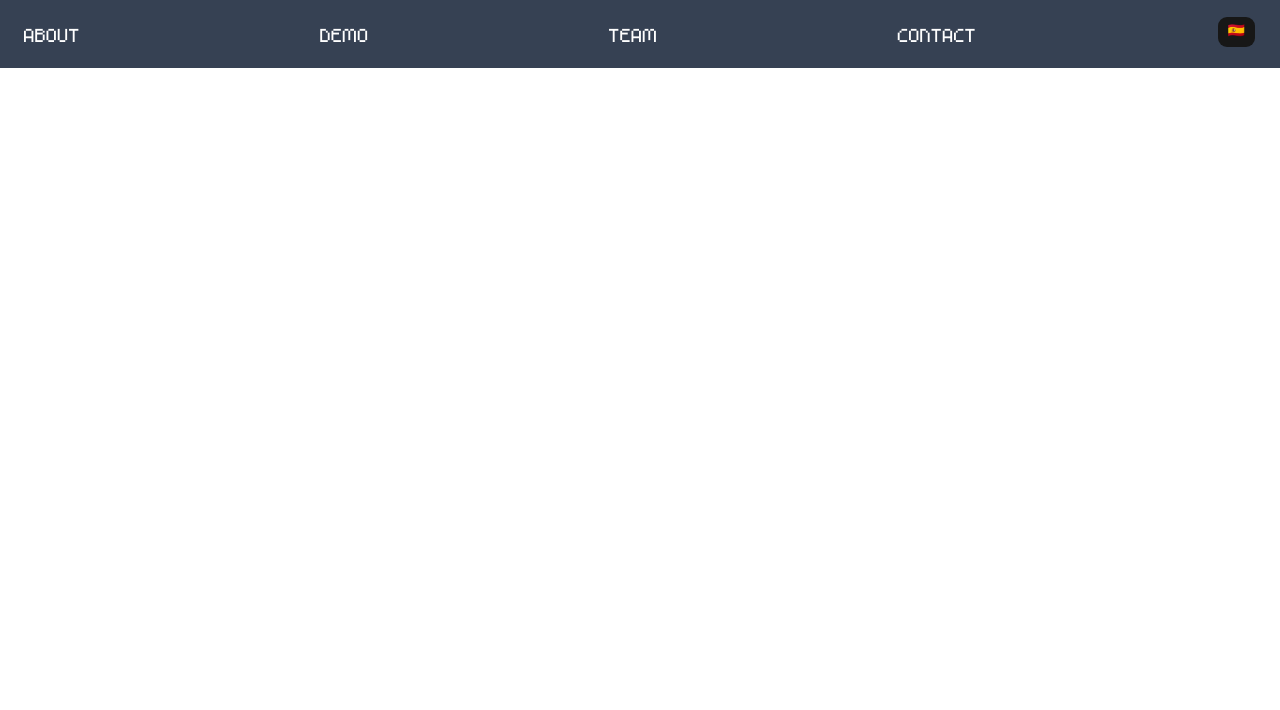
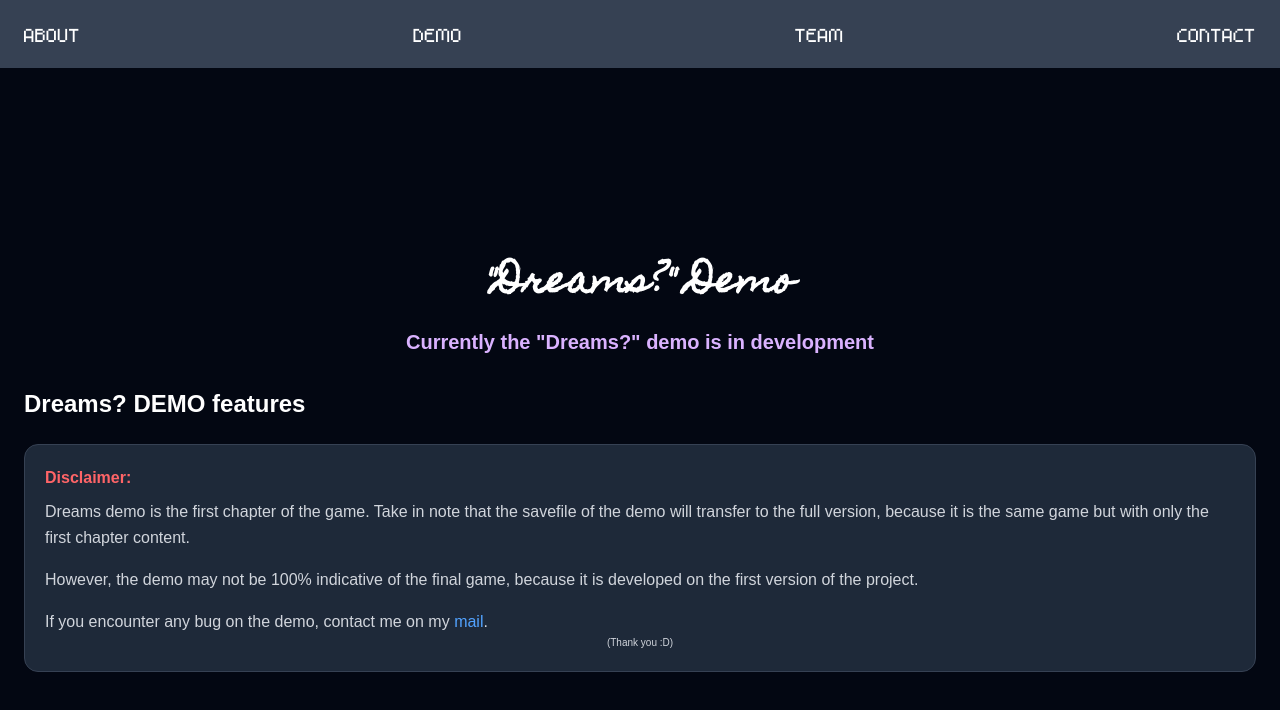
Before and after one commit to Alek0MC2009/dreams-web, a React (Vite) app: page /demo-download in a window 1280 px wide. Shown: the top 710 px of the page. Built offline with nearby package versions, Linux system fonts and the light colour scheme.

Commit message:
Removed i18n and sorted the components, added the demo page

```diff
--- /dev/null
+++ b/shit.html
@@ -0,0 +1,224 @@
+<!doctype html>
+<html lang="es">
+  <head>
+    <meta charset="UTF-8" />
+    <meta name="viewport" content="width=device-width, initial-scale=1.0" />
+
+    <title>Alek0MC2009 Stats</title>
+
+    <style>
+      * {
+        box-sizing: border-box;
+      }
+
+      body {
+        margin: 0;
+        padding: 30px;
+        background: #0f172a;
+        color: white;
+        font-family: system-ui;
+      }
+
+      .profile {
+        display: flex;
+        gap: 25px;
+        align-items: center;
+        background: #1e293b;
+        padding: 25px;
+        border-radius: 20px;
+      }
+
+      .avatar {
+        width: 120px;
+        height: 120px;
+        border-radius: 50%;
+      }
+
+      .stats {
+        display: flex;
+        gap: 15px;
+        margin-top: 20px;
+      }
+
+      .stat {
+        background: #334155;
+        padding: 15px;
+        border-radius: 12px;
+      }
+
+      #repos {
+        margin-top: 40px;
+
+        display: grid;
+        grid-template-columns: repeat(auto-fit, minmax(300px, 1fr));
+
+        gap: 20px;
+      }
+
+      .card {
+        background: #1e293b;
+        padding: 20px;
+        border-radius: 15px;
+
+        transition: 0.2s;
+      }
+
+      .card:hover {
+        transform: translateY(-5px);
+      }
+
+      .lang {
+        color: #38bdf8;
+      }
+
+      .badge {
+        background: #7c3aed;
+        padding: 5px 10px;
+        border-radius: 20px;
+      }
+
+      a {
+        color: #60a5fa;
+        text-decoration: none;
+      }
+    </style>
+  </head>
+
+  <body>
+    <div id="profile">Cargando perfil...</div>
+
+    <h1>📦 Repositorios</h1>
+
+    <div id="repos"></div>
+
+    <script>
+      const username = 'Alek0MC2009'
+
+      const profile = document.getElementById('profile')
+      const reposDiv = document.getElementById('repos')
+
+      async function loadGithub() {
+        const userRes = await fetch(`https://api.github.com/users/${username}`)
+
+        const user = await userRes.json()
+
+        profile.innerHTML = `
+
+<img class="avatar" src="${user.avatar_url}">
+
+
+<div>
+
+<h1>
+${user.name ?? user.login}
+</h1>
+
+
+<p>
+${user.bio ?? 'Sin bio'}
+</p>
+
+
+<div class="stats">
+
+
+<div class="stat">
+📦 Repos
+<br>
+<b>${user.public_repos}</b>
+</div>
+
+
+<div class="stat">
+👥 Followers
+<br>
+<b>${user.followers}</b>
+</div>
+
+
+<div class="stat">
+⭐ Stars
+<br>
+<b id="stars">
+0
+</b>
+</div>
+
+
+</div>
+
+
+</div>
+
+`
+
+        const reposRes = await fetch(
+          `https://api.github.com/users/${username}/repos?per_page=100&sort=updated`,
+        )
+
+        const repos = await reposRes.json()
+
+        let totalStars = 0
+
+        reposDiv.innerHTML = ''
+
+        repos.forEach((repo) => {
+          totalStars += repo.stargazers_count
+
+          const card = document.createElement('div')
+
+          card.className = 'card'
+
+          card.innerHTML = `
+
+
+<h2>
+${repo.name}
+</h2>
+
+
+<p>
+${repo.description ?? 'Sin descripción'}
+</p>
+
+
+
+<p class="lang">
+
+${repo.language ?? 'Sin lenguaje'}
+
+</p>
+
+
+
+<p>
+
+⭐ ${repo.stargazers_count}
+
+&nbsp;
+
+🍴 ${repo.forks_count}
+
+</p>
+
+
+
+<a href="${repo.html_url}" target="_blank">
+
+Ver repo →
+
+</a>
+
+
+`
+
+          reposDiv.appendChild(card)
+        })
+
+        document.getElementById('stars').textContent = totalStars
+      }
+
+      loadGithub()
+    </script>
+  </body>
+</html>
--- a/src/App.jsx
+++ b/src/App.jsx
@@ -1,11 +1,13 @@
 import React from 'react'
-import LandingPage from './components/common/landing-page'
-import { Routes, Route } from 'react-router-dom'
+import LandingPage from './components/pages/landing-page'
+import { Routes, Route, Navigate } from 'react-router-dom'
+import { DemoPage } from './components/pages/demo-page'
 function App() {
   return (
     <Routes>
-
-      <Route path="/" element={<LandingPage />}/>
+      <Route path="/" element={<Navigate to="/home" replace />} />
+      <Route path="/home" element={<LandingPage />} />
+      <Route path="/demo-download" element={<DemoPage />} />
     </Routes>
   )
 }
--- /dev/null
+++ b/src/components/pages/demo-page.jsx
@@ -0,0 +1,56 @@
+export function DemoPage() {
+  return (
+    <main className="min-h-screen bg-gray-950 text-white flex justify-center items-center px-6">
+      <section className="">
+        <div className="">
+          <h1 className="text-4xl font-bold mb-6 text-center font-title">
+            "Dreams?" Demo
+          </h1>
+          <p className="text-xl text-purple-300 text-center mb-8 font-bold">
+            Currently the "Dreams?" demo is in development
+          </p>
+        </div>
+
+        <div className="space-y-6 text-gray-300 leading-relaxed">
+          <h2 className="text-2xl font-semibold text-white">
+            Dreams? DEMO features
+          </h2>
+
+          <div className="bg-gray-800 rounded-xl p-5 border border-gray-700">
+            <h3 className="font-bold text-red-400 mb-2">Disclaimer:</h3>
+
+            <p>
+              Dreams demo is the first chapter of the game. Take in note that
+              the savefile of the demo will transfer to the full version,
+              because it is the same game but with only the first chapter
+              content.
+            </p>
+
+            <p className="mt-4">
+              However, the demo may not be 100% indicative of the final game,
+              because it is developed on the first version of the project.
+            </p>
+
+            <p className="mt-4">
+              If you encounter any bug on the demo, contact me on my{' '}
+              <a
+                className="
+                  text-blue-400
+                  hover:text-blue-300
+                  hover:underline
+                  underline-offset-4
+                  transition
+                "
+                href="mailto:alejandrobravolingyte@gmail.com"
+              >
+                mail
+              </a>
+              .<br />
+              <p className="text-[10px] text-center">(Thank you :D)</p>
+            </p>
+          </div>
+        </div>
+      </section>
+    </main>
+  )
+}
--- /dev/null
+++ b/src/components/ui/card.jsx
@@ -0,0 +1,99 @@
+import * as React from 'react'
+
+import { cn } from '@/lib/utils'
+
+function Card({ className, size = 'default', ...props }) {
+  return (
+    <div
+      data-slot="card"
+      data-size={size}
+      className={cn(
+        'group/card flex flex-col gap-(--card-spacing) overflow-hidden rounded-xl bg-card py-(--card-spacing) text-sm text-card-foreground ring-1 ring-foreground/10 [--card-spacing:--spacing(4)] has-data-[slot=card-footer]:pb-0 has-[>img:first-child]:pt-0 data-[size=sm]:[--card-spacing:--spacing(3)] data-[size=sm]:has-data-[slot=card-footer]:pb-0 *:[img:first-child]:rounded-t-xl *:[img:last-child]:rounded-b-xl',
+        className,
+      )}
+      {...props}
+    />
+  )
+}
+
+function CardHeader({ className, ...props }) {
+  return (
+    <div
+      data-slot="card-header"
+      className={cn(
+        'group/card-header @container/card-header grid auto-rows-min items-start gap-1 rounded-t-xl px-(--card-spacing) has-data-[slot=card-action]:grid-cols-[1fr_auto] has-data-[slot=card-description]:grid-rows-[auto_auto] [.border-b]:pb-(--card-spacing)',
+        className,
+      )}
+      {...props}
+    />
+  )
+}
+
+function CardTitle({ className, ...props }) {
+  return (
+    <div
+      data-slot="card-title"
+      className={cn(
+        'font-heading text-base leading-snug font-medium group-data-[size=sm]/card:text-sm',
+        className,
+      )}
+      {...props}
+    />
+  )
+}
+
+function CardDescription({ className, ...props }) {
+  return (
+    <div
+      data-slot="card-description"
+      className={cn('text-sm text-muted-foreground', className)}
+      {...props}
+    />
+  )
+}
+
+function CardAction({ className, ...props }) {
+  return (
+    <div
+      data-slot="card-action"
+      className={cn(
+        'col-start-2 row-span-2 row-start-1 self-start justify-self-end',
+        className,
+      )}
+      {...props}
+    />
+  )
+}
+
+function CardContent({ className, ...props }) {
+  return (
+    <div
+      data-slot="card-content"
+      className={cn('px-(--card-spacing)', className)}
+      {...props}
+    />
+  )
+}
+
+function CardFooter({ className, ...props }) {
+  return (
+    <div
+      data-slot="card-footer"
+      className={cn(
+        'flex items-center rounded-b-xl border-t bg-muted/50 p-(--card-spacing)',
+        className,
+      )}
+      {...props}
+    />
+  )
+}
+
+export {
+  Card,
+  CardHeader,
+  CardFooter,
+  CardTitle,
+  CardAction,
+  CardDescription,
+  CardContent,
+}
--- a/src/components/ui/header.jsx
+++ b/src/components/ui/header.jsx
@@ -1,28 +1,39 @@
-import { useState } from 'react'
-import { Button } from './button'
-import { englishTexts, spanishTexts, getCurrentLang } from '@/data/texts'
+//import { useState } from 'react'
+// import { Button } from './button'
+// import { englishTexts, spanishTexts, getCurrentLang } from '@/data/texts'
+import { Link } from 'react-router-dom'
 export default function Header() {
-  const [language, setLanguage] = useState('en')
-
-  const texts = getCurrentLang(language)
-
-  const toggleLanguage = () => {
-    setLanguage((prev) => (prev === 'en' ? 'es' : 'en'))
-  }
-
   return (
     <header className="bg-gray-700 text-white font-pixel text-3xl">
       <div className="flex justify-between">
         <ul className="flex gap-4 text-center w-screen justify-between p-2 mx-4 my-2">
-          {texts.navHeader.map((item) => (
-            <li key={item} className="cursor-pointer">
-              <a href="#">{item}</a>
-            </li>
-          ))}
-
-          <Button onClick={toggleLanguage}>
-            {language === 'en' ? '🇪🇸' : '🇬🇧'}
-          </Button>
+          <li>
+            <Link
+              className="text-3xl hover:text-4xl hover:text-cyan-600"
+              to="/"
+            >
+              ABOUT
+            </Link>
+          </li>
+          <li>
+            <Link
+              className="text-3xl hover:text-4xl hover:text-cyan-600"
+              to="/demo-download"
+            >
+              DEMO
+            </Link>
+          </li>
+          <li>
+            <Link className="text-3xl hover:text-4xl hover:text-cyan-600" to="">
+              TEAM
+            </Link>
+          </li>
+          <li>
+            <Link className="text-3xl hover:text-4xl hover:text-cyan-600" to="">
+              CONTACT
+            </Link>
+          </li>
+          {/* Eliminamos el i18n por que es demasiado trabajo en una version */}
         </ul>
       </div>
     </header>
--- a/src/data/texts.js
+++ /dev/null
@@ -1,22 +0,0 @@
-export const englishTexts = {
-  title: 'Dreams?',
-  desc: 'What if you were in the dream world? What if... you were the chosen one to save the world that is "Dreams?"',
-  navHeader: ['ABOUT', 'DEMO', 'TEAM', 'CONTACT'],
-}
-
-export const spanishTexts = {
-  title: 'Dreams?',
-  desc: '¿Qué pasaría si estuvieses en el mundo de los sueños? ¿Y si... tú fueses el elegido para salvar el mundo de "Dreams?"',
-  navHeader: ['SOBRE EL JUEGO', 'DEMO', 'EQUIPO', 'CONTACTO'],
-}
-
-export function getCurrentLang(lang) {
-  switch (lang) {
-    case 'es':
-      return spanishTexts
-
-    case 'en':
-    default:
-      return englishTexts
-  }
-}
```
Also changed, not shown: src/components/pages/landing-page.jsx (renamed from src/components/common/landing-page.jsx).
